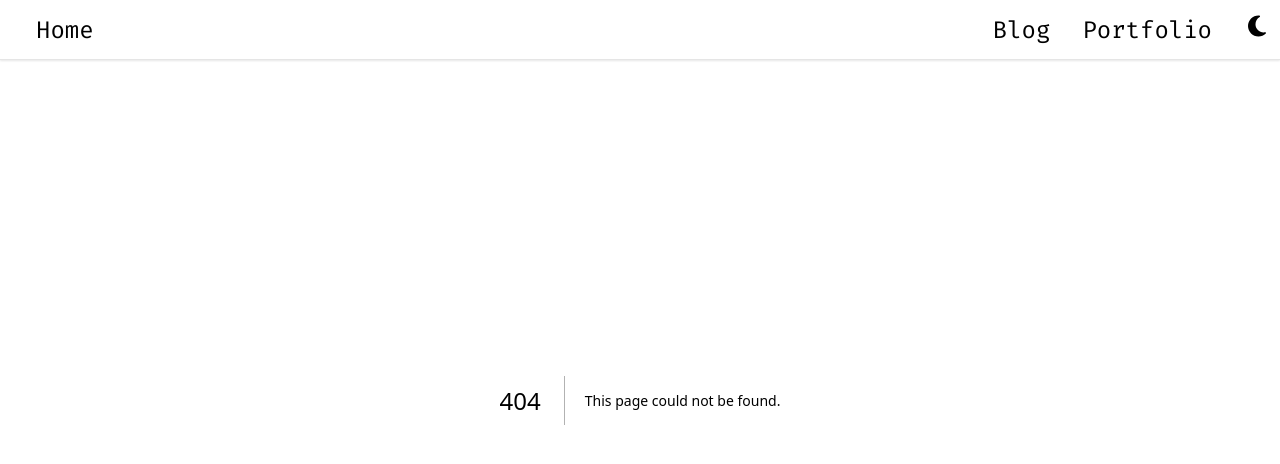
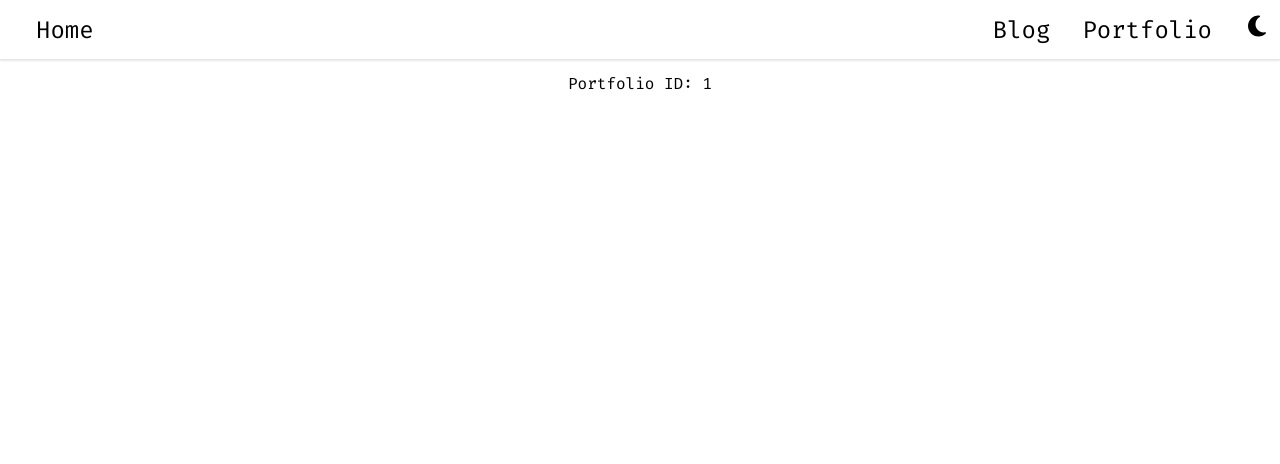
Before and after one commit to lambley/portfolio, a Next.js app: page /portfolio/1 in a window 1280 px wide. Before the commit this address had no page. Shown: the top 464 px of the page. Built offline with nearby package versions, Linux system fonts and the light colour scheme.

Commit message:
add placeholder portfolio item

```diff
--- /dev/null
+++ b/src/pages/portfolio/[portfolioId].tsx
@@ -0,0 +1,16 @@
+import React from "react";
+import { useRouter } from "next/router";
+
+const PortfolioItem: React.FC = () => {
+  const router = useRouter();
+  const { portfolioId } = router.query;
+
+  return (
+    <div className="container my-3 text-center">
+      <h1>Portfolio Item</h1>
+      <p>Portfolio ID: {portfolioId}</p>
+    </div>
+  );
+};
+
+export default PortfolioItem;
```
